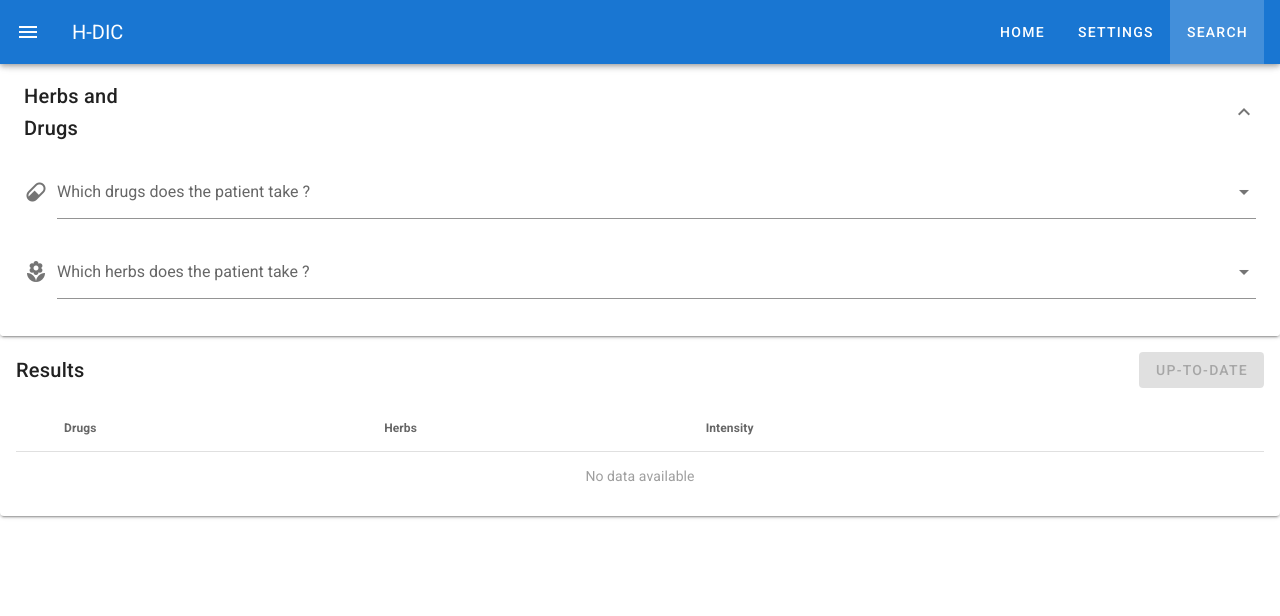
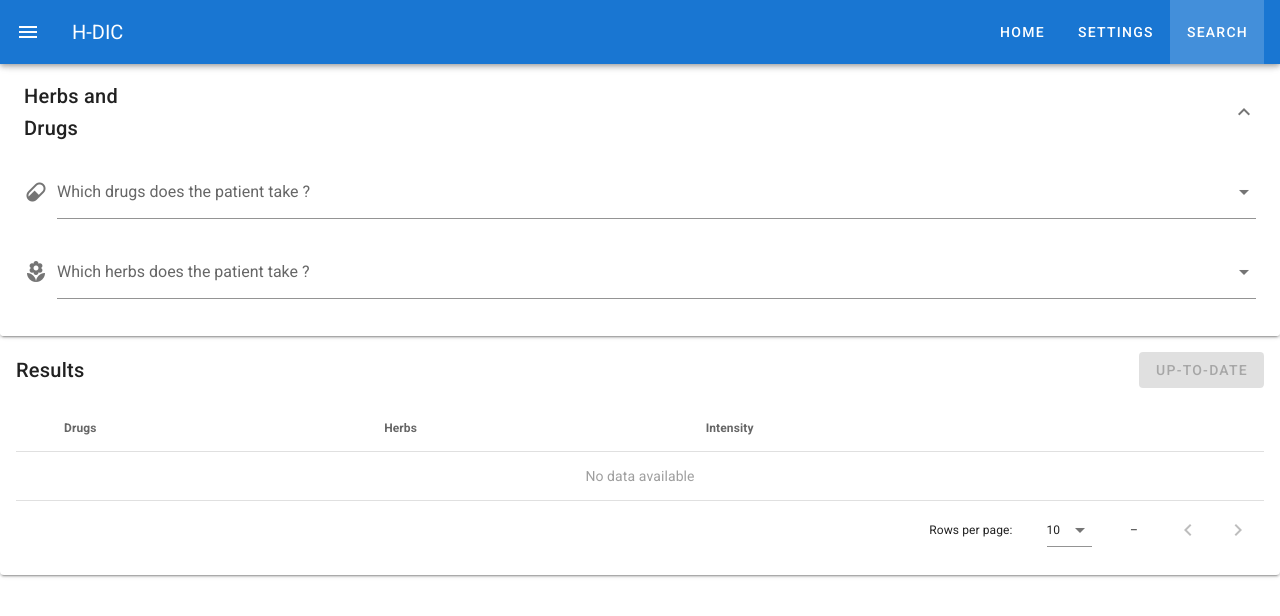
Before and after one commit to h-dic/front-end, a Vue app: page /search in a window 1280 px wide. Shown: the top 616 px of the page. Built offline with nearby package versions, Linux system fonts and the light colour scheme.

Commit message:
deleted hidden footer in result

```diff
--- a/src/components/SearchResult.vue
+++ b/src/components/SearchResult.vue
@@ -16,7 +16,6 @@
         item-key="id"
         show-expand
         single-expand
-        hide-default-footer
         :loading="loading"
         loading-text="Loading... Please wait"
       >
```
